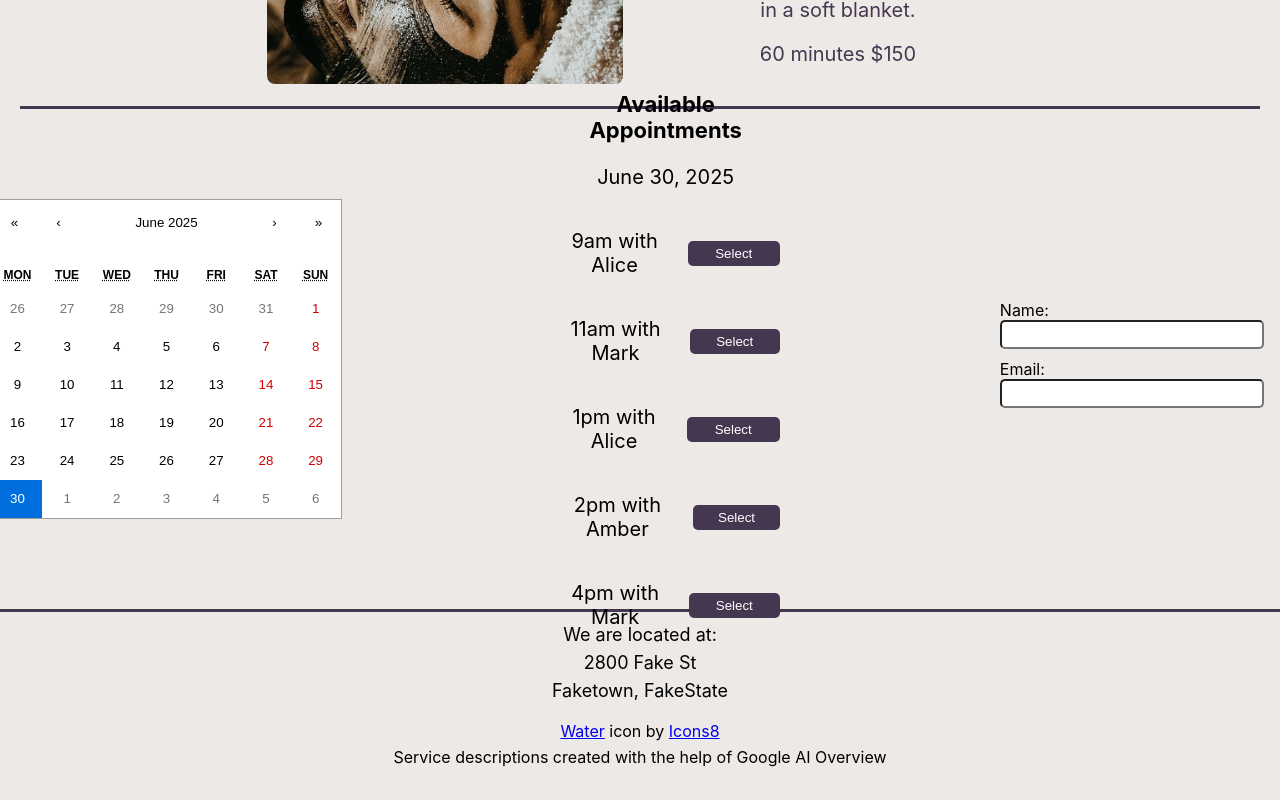
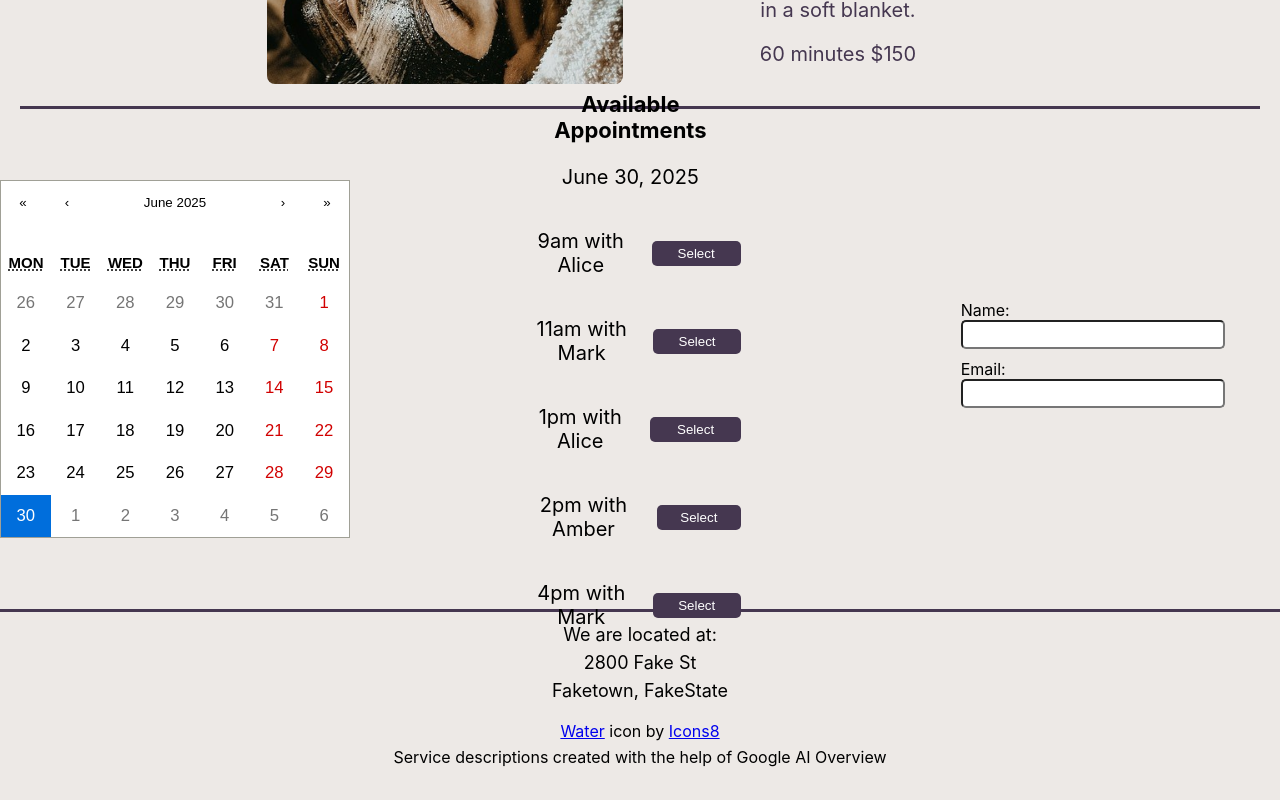
Before and after one commit to LaurenCummings/spa-project, a React (Vite) app: page / in a window 1280 px wide. Shown: the part 3532-4332 px from the top of the page. Built offline with nearby package versions, Linux system fonts and the light colour scheme; a web font is replaced by a local one.

Commit message:
increased calendar font size

```diff
--- a/src/css/BookNow.css
+++ b/src/css/BookNow.css
@@ -15,8 +15,12 @@
 }
 
 .calendar {
-    width: 500px;
+    width: 400px;
     text-align: center;
+}
+
+.react-calendar {
+    font-size: 20px;
 }
 
 .calendar > * {
```
